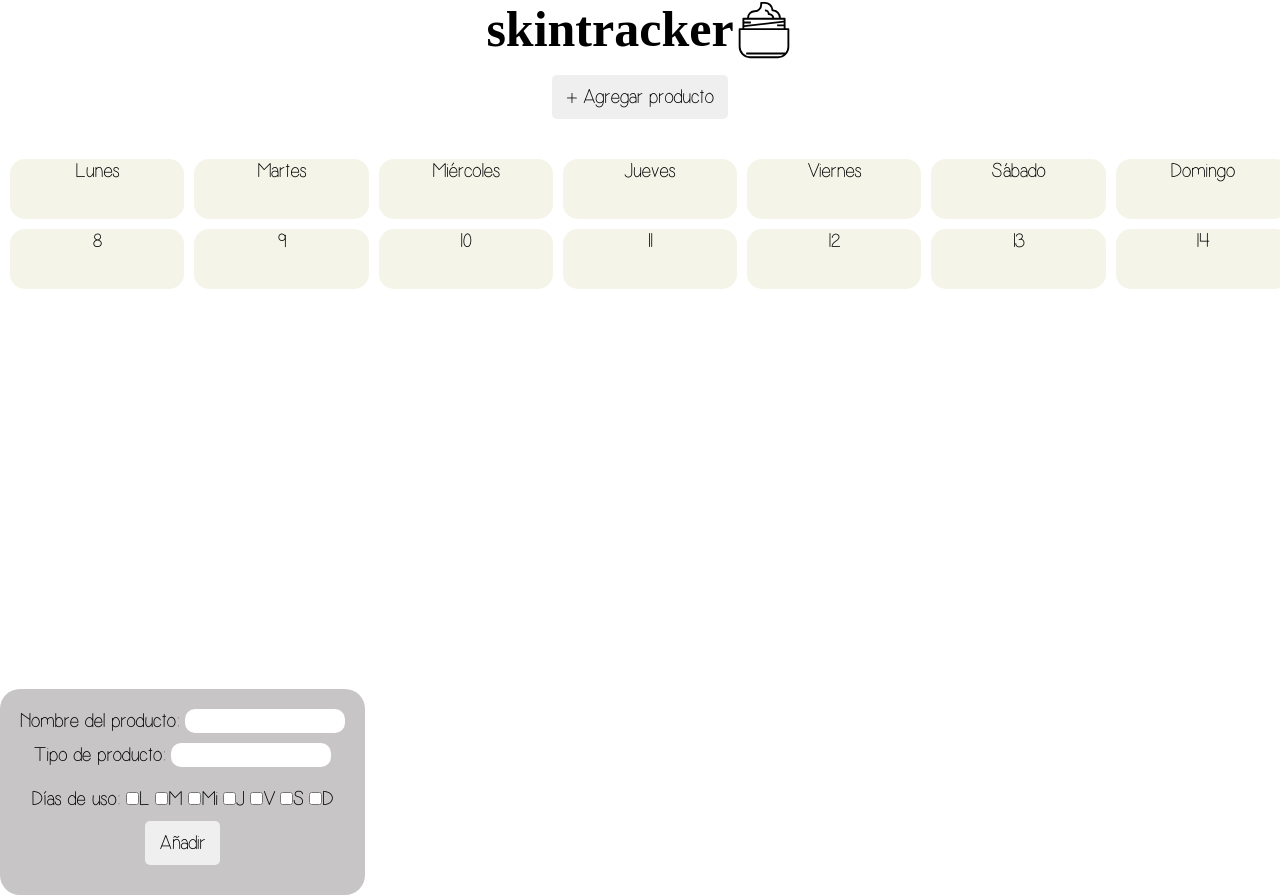
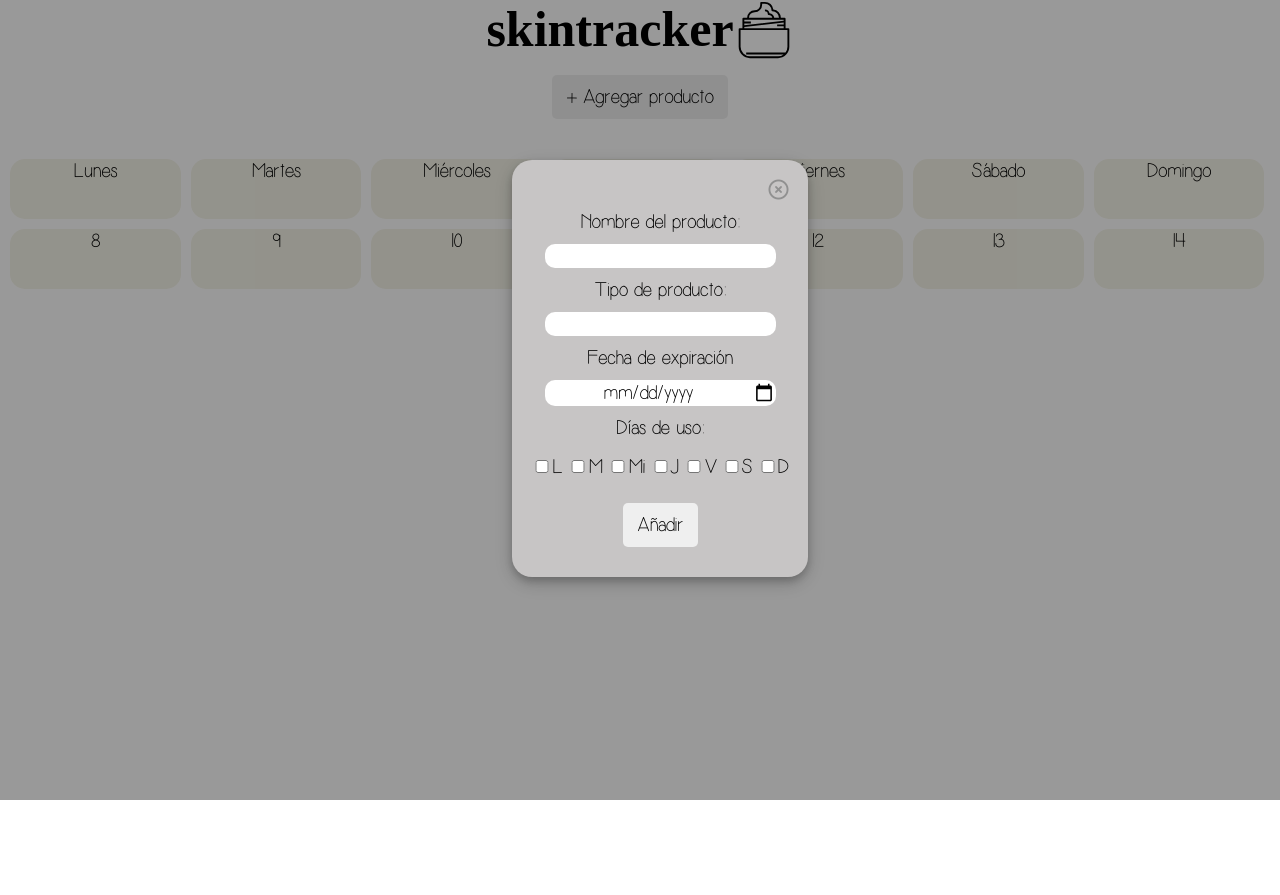
Before and after one commit to nayelyrodarte/skin-tracker, a website: page public/index.html in a window 1280 px wide. Both pictures are taken after a click on the button "+ Agregar producto". After the commit the page ends 800 px from the top, so only its background shows below. Drawn offline with Linux system fonts and the light colour scheme; no server answers; a web font is replaced by a local one.

Commit message:
added modal/overlay features to form element

```diff
--- a/public/index.html
+++ b/public/index.html
@@ -4,16 +4,18 @@
 <head>
     <meta charset="UTF-8">
     <link rel="stylesheet" type="text/css" href="output.css">
+    <script src="https://kit.fontawesome.com/6dd6aa52f2.js" crossorigin="anonymous"></script>
     <title>skintracker</title>
 </head>
 
 <body>
+    <div class="modal"></div>
     <div class="header">
         <h1>skintracker</h1>
         <img src="./logo_img.svg" alt="facial-cream-logo">
     </div>
 
-    <button onclick="showModal()">+ Agregar producto</button>
+    <button class="form_button">+ Agregar producto</button>
 
 
     <section class="grid">
@@ -34,18 +36,19 @@
 
     </section>
 
-        <form>
-<section>
-    <div>
+        <form class="active form_container">
+            <i class="far fa-times-circle"></i>
+
         <label for="productName">Nombre del producto:</label>
         <input type="text" name="productName">
-    </div>
-    <div>
+
         <label for="productType">Tipo de producto:</label>
-        <input name="productType" list="products">
-    </div>
-    <div>
-        <datalist id="products">
+        <input name="productType" list="products_list">
+
+        <label for="exp_date">Fecha de expiración</label>
+        <input type="date" name="exp_date">
+
+        <datalist id="products_list">
             <option>Limpiador</option>
             <option>Exfoliante</option>
             <option>Mascarilla</option>
@@ -55,9 +58,10 @@
             <option>Crema humectante</option>
             <option>Protector Solar</option>
         </datalist>
-    </div>
+
+
+          <label for="daysOfUse">Días de uso:</label>
           <div>
-        <label for="daysOfUse">Días de uso:</label></td>
               <input name="monday" type="checkbox">L</input>
             <input name="tuesday" type="checkbox">M</input>
             <input name="wednesday" type="checkbox">Mi </input>
@@ -66,9 +70,12 @@
             <input name="saturday" type="checkbox">S</input>
             <input name="sunday" type="checkbox">D</input>
         </div>
+
+
 </section>
 
             <button type="submit">Añadir</button>
+
         </form>
 
     <script src="scripts.js"></script>
--- a/public/scripts.js
+++ b/public/scripts.js
@@ -1,5 +1,10 @@
-const newProductForm = document.querySelector('#newProductForm');
-const daySections = document.querySelectorAll('.daySection');
+const form_button = document.querySelector('.form_button');
+const form = document.querySelector('.form_container');
+const modal = document.querySelector('.modal');
+const close_form = document.querySelector('i');
+
+form_button.addEventListener('click', showModal);
+close_form.addEventListener('click', hideModal);
 
 function getDB() {
   fetch(`http://localhost:8000/api`)
@@ -12,24 +17,25 @@ function getDB() {
     });
 }
 
-getDB();
-
 function showModal() {
-  newProductForm.classList.add('active');
+  form.classList.add('active');
+  modal.classList.add('overlay');
 }
 
 function hideModal() {
-  newProductForm.classList.remove('active');
+  form.classList.remove('active');
+  modal.classList.remove('overlay');
 }
 
 function addProduct(res) {
   // e.preventDefault();
   hideModal();
 
-  const newProduct = {
-    name: event.target.newProductForm.productName.value,
-    type: event.target.productType.value,
-  };
+  //   const newProduct = {
+  //     name: event.target.newProductForm.productName.value,
+  //     type: event.target.productType.value,
+  //   };
+  // }
 }
 
 addProduct();
--- a/public/styles.scss
+++ b/public/styles.scss
@@ -30,7 +30,7 @@ h1 {
 button {
   padding: 10px 15px;
   border: none;
-  border-radius: 5px
+  border-radius: 5px;
 }
 
 button:hover {
@@ -42,9 +42,9 @@ button:hover {
 
 .grid {
   align-items: flex-start;
-  margin: 2em .5em;
-  width: 100vw;
-  gap: .5em;
+  margin: 2em 0.5em;
+  width: 98vw;
+  gap: 0.5em;
   display: grid;
   grid-template-columns: repeat(7, 1fr);
   grid-template-rows: 1fr 7fr;
@@ -57,12 +57,13 @@ button:hover {
 }
 
 form {
-  display: grid;
   background-color: rgb(199, 197, 197);
   color: black;
   width: fit-content;
   padding: 1em;
   border-radius: 20px;
+  box-shadow: 0 4px 8px 0 rgba(0, 0, 0, 0.2), 0 6px 20px 0 rgba(0, 0, 0, 0.19);
+  display: none;
 
   button {
     width: fit-content;
@@ -70,15 +71,20 @@ form {
     margin: 0.5em;
   }
 
-  input {
+  input[type='text'],
+  input[list="products_list"],
+  input[type="date"] {
     border-radius: 10px;
     border: none;
+    width: 90%;
+    justify-self: center;
+    margin: 10px;
   }
 
-  label {
-    justify-self: left;
+  input[type="checkbox"] {
+    margin: 20px 0;
+    width: 20px;
   }
-
 }
 
 form>section {
@@ -86,10 +92,23 @@ form>section {
   gap: 10px;
 }
 
+form>i {
+  justify-self: right;
+  margin-bottom: .5em;
+  color: rgb(144, 144, 144);
+}
+
+form>i:hover {
+  color: $accent-color;
+}
+
 
 form.active {
-  display: block;
-  position: absolute;
+  display: grid;
+  position: fixed;
+  top: 20vh;
+  left: 40vw;
+  z-index: 11;
 }
 
 .header {
@@ -101,3 +120,13 @@ form.active {
     width: 3rem;
   }
 }
+
+.overlay {
+  position: fixed;
+  top: 0;
+  left: 0;
+  height: 100%;
+  width: 100%;
+  background-color: rgba(0, 0, 0, 0.4);
+  z-index: 10;
+}
```
Also changed, not shown: public/output.css, 1 other file. Lines whose indentation alone changed are shown as unchanged.
